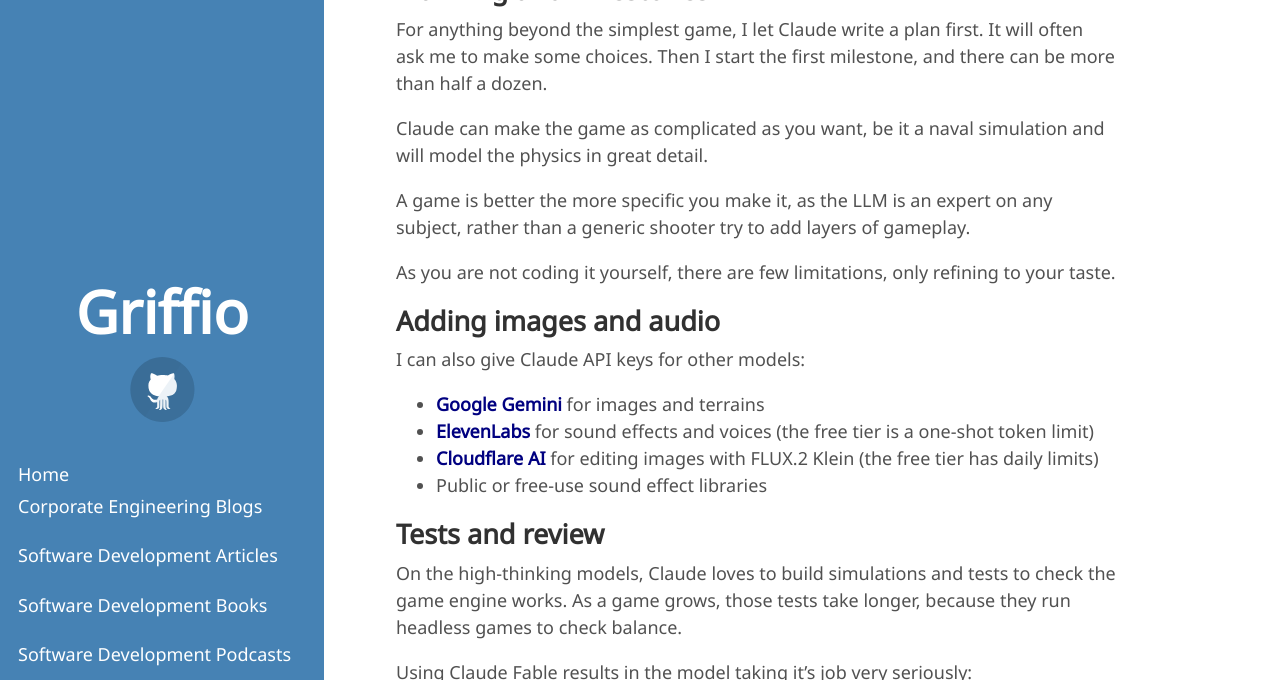
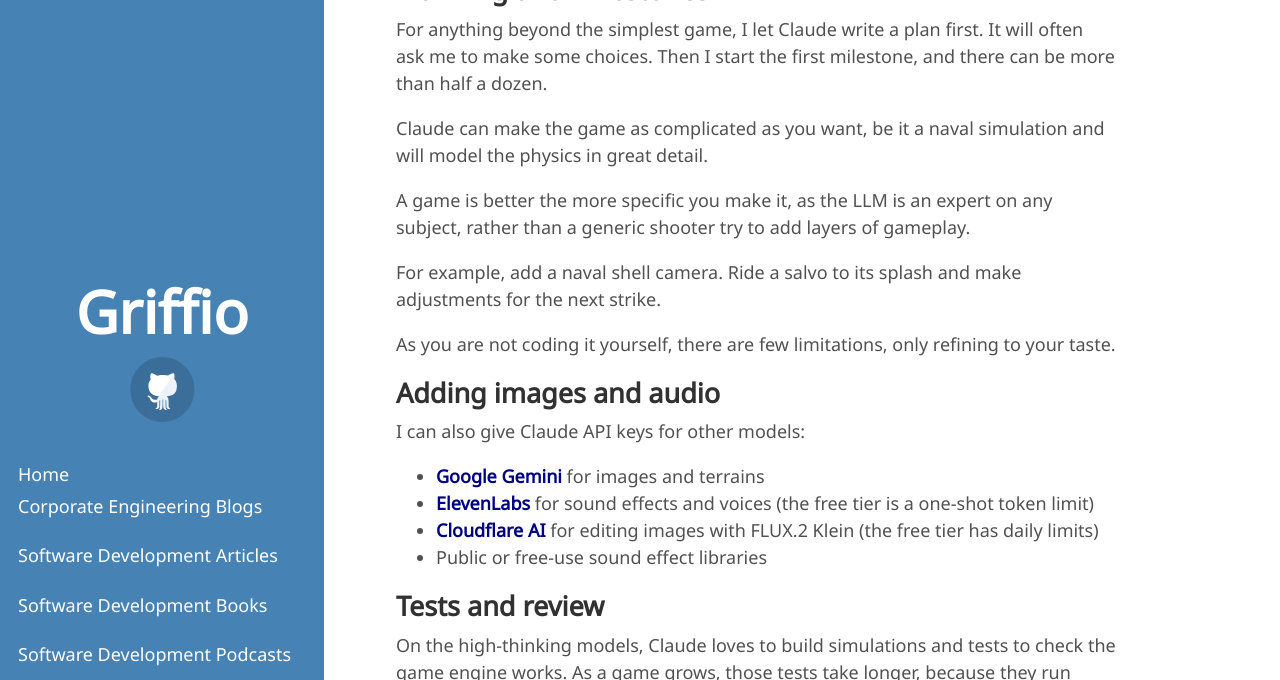
Before and after one commit to griffio/griffio.github.io, a Jekyll site: the page built from _posts/2026-11-10-Using-Claude-Code-For-Agent-Driven-Web-Browser-Games.md, in a window 1280 px wide and 900 px high, scrolled down 3419 px, cut to the strip 0-680 px from the top of the window. Built offline with Jekyll 4.4.1, drawn with Linux system fonts in a browser that asks for light colours; some web fonts are replaced.

Commit message:
Update 2026-11-10-Using-Claude-Code-For-Agent-Driven-Web-Browser-Games.md

```diff
--- a/_posts/2026-11-10-Using-Claude-Code-For-Agent-Driven-Web-Browser-Games.md
+++ b/_posts/2026-11-10-Using-Claude-Code-For-Agent-Driven-Web-Browser-Games.md
@@ -83,6 +83,8 @@
 
 A game is better the more specific you make it, as the LLM is an expert on any subject, rather than a generic shooter try to add layers of gameplay.
 
+For example, add a naval shell camera. Ride a salvo to its splash and make adjustments for the next strike.
+
 As you are not coding it yourself, there are few limitations, only refining to your taste.
 
 ## Adding images and audio
```
